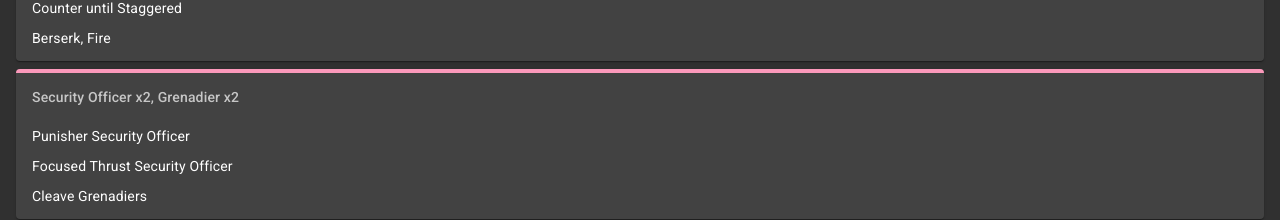
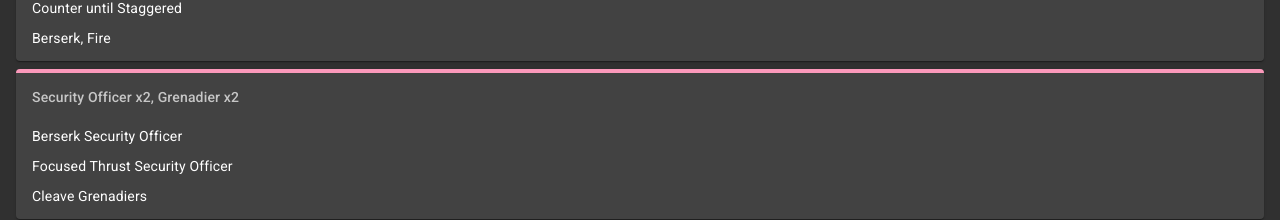
Before and after one commit to fhelwanger/ff7r-speedrun-notes, a React (Create React App) app: page / in a window 1280 px wide. Shown: the part 4940-5160 px from the top of the page. Built offline with nearby package versions, Linux system fonts and the light colour scheme.

Commit message:
Chapter 2 berserk guard

```diff
--- a/src/routes/any-nmg-normal/Chapter2.tsx
+++ b/src/routes/any-nmg-normal/Chapter2.tsx
@@ -30,7 +30,7 @@ function Chapter2() {
       <Encounter
         enemies="Security Officer x2, Grenadier x2"
         instructions={[
-          "Punisher Security Officer",
+          "Berserk Security Officer",
           "Focused Thrust Security Officer",
           "Cleave Grenadiers",
         ]}
```
